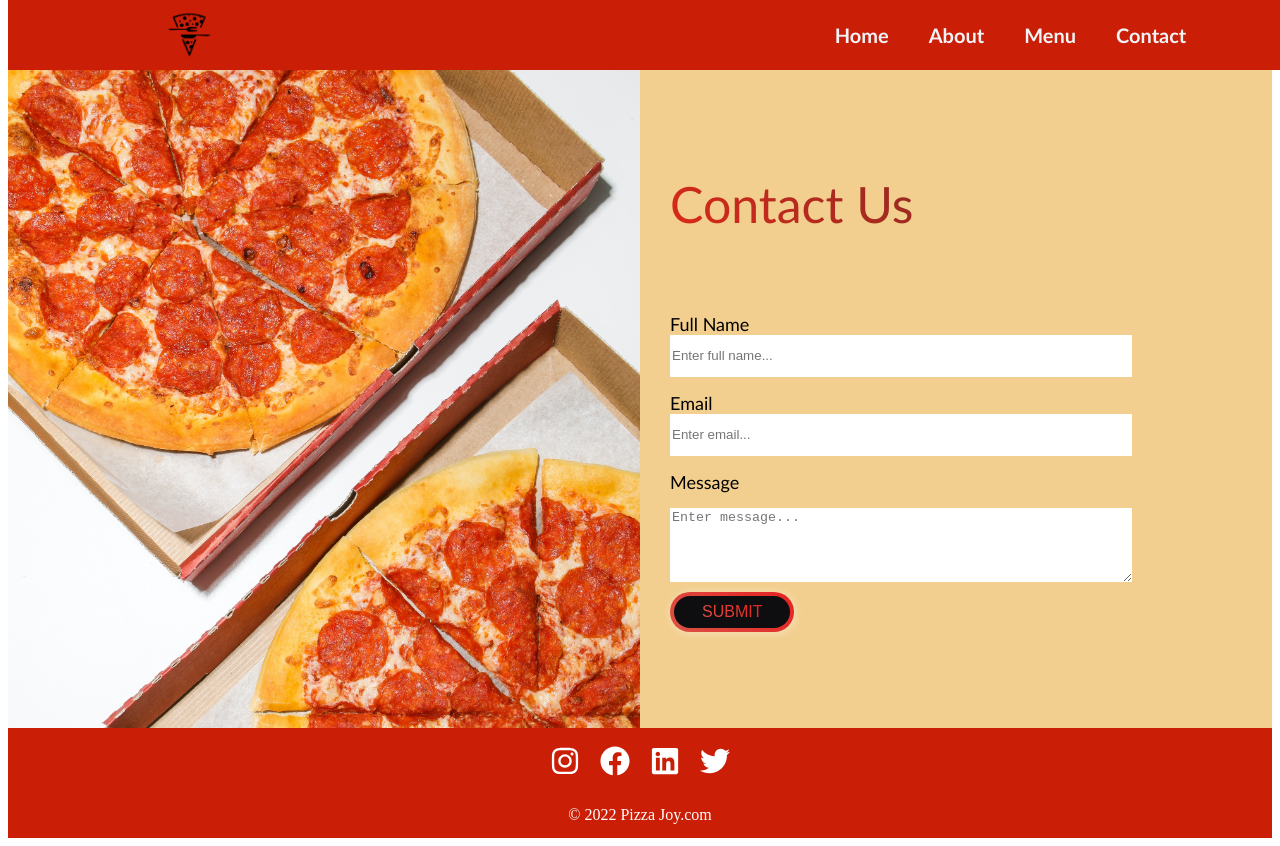
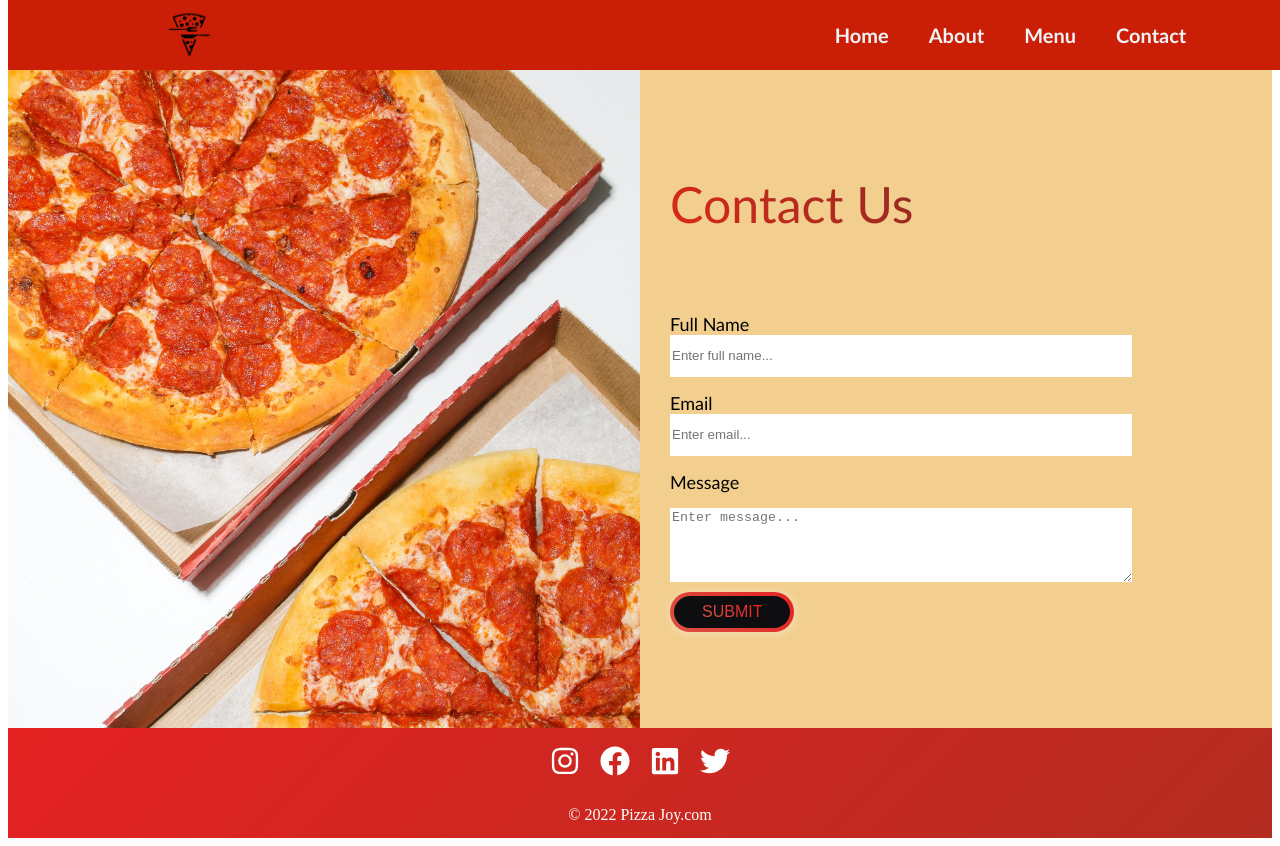
Before and after one commit to MhamadSaid/Restaurant-menu, a React (Create React App) app: page /contact in a window 1280 px wide. Built offline with nearby package versions, Linux system fonts and the light colour scheme.

Commit message:
edit footer section css

```diff
--- a/src/styles/Footer.css
+++ b/src/styles/Footer.css
@@ -1,7 +1,7 @@
 .footer {
   width: 100%;
   height: 100px;
-  background-color: #ca1e06;
+  background-image: linear-gradient(-45deg, #b32c20, #e52222);
   display: flex;
   justify-content: center;
   align-items: center;
```
